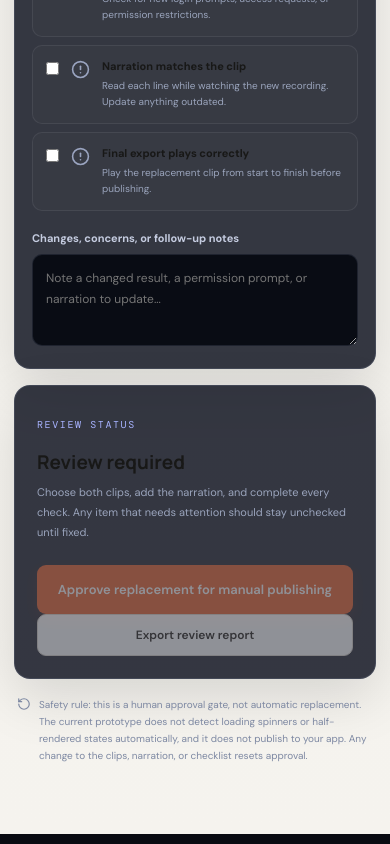
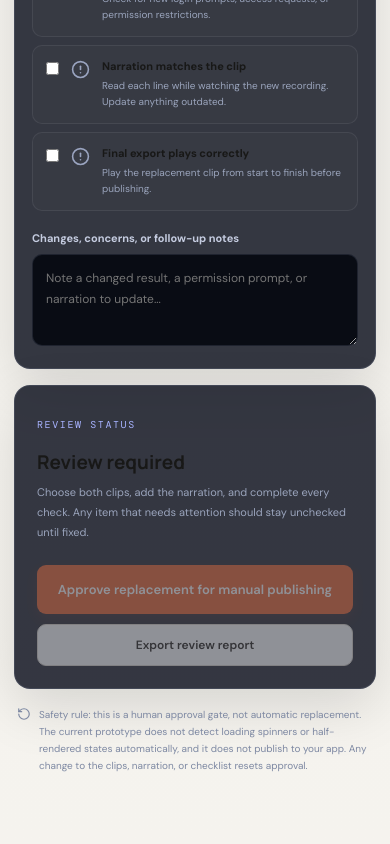
Before and after one commit to arhan1-hub/Cutlume, a Next.js app: page /review in a window 390 px wide. Shown: the part 2927-3771 px from the top of the page. Built offline with nearby package versions, Linux system fonts and the light colour scheme.

Commit message:
Style explicit review approval actions for mobile and desktop

```diff
--- a/app/globals.css
+++ b/app/globals.css
@@ -710,13 +710,15 @@ button:disabled{opacity:.65;cursor:wait;transform:none}
 .review-status{display:flex;align-items:center;justify-content:space-between;gap:22px;margin-top:16px;padding:22px}
 .review-status h2{font:700 19px var(--display);margin:8px 0}
 .review-status p:not(.eyebrow){max-width:640px;color:var(--muted);font-size:11px;line-height:1.8;margin:0}
+.review-status-actions{display:grid;gap:10px;min-width:230px}
 .review-status-ready{border-color:rgba(143,227,202,.3)}
 .review-status-ready .eyebrow{color:#8fe3ca}
 .review-status .button{flex-shrink:0}
 .review-status .button:disabled{opacity:.45;cursor:not-allowed}
 .review-footnote{display:flex;gap:8px;align-items:flex-start;color:#7d88a2;font-size:10px;line-height:1.7;margin:17px 3px 0}
 .review-footnote svg{flex-shrink:0;margin-top:1px}
-@media(max-width:760px){.review-shell{width:calc(100% - 28px);margin-top:22px}.review-clips{grid-template-columns:1fr}.review-intro h1{letter-spacing:-1.8px}.review-title-card{align-items:flex-start;flex-direction:column}.review-title-card input{width:100%;flex:auto}.review-status{align-items:stretch;flex-direction:column}.review-status .button{width:100%}.review-section{padding:17px}.review-clip-card{padding:14px}}
+@media(max-width:760px){.review-shell{width:calc(100% - 28px);margin-top:22px}.review-clips{grid-template-columns:1fr}.review-intro h1{letter-spacing:-1.8px}.review-title-card{align-items:flex-start;flex-direction:column}.review-title-card input{width:100%;flex:auto}.review-status{align-items:stretch;flex-direction:column}.review-status .button{width:100%}
+.review-status-actions{width:100%;min-width:0}.review-section{padding:17px}.review-clip-card{padding:14px}}
 
 
 .review-diff-result{margin:14px 0;padding:12px 14px;border:1px solid rgba(168,179,255,.2);border-radius:10px;background:rgba(168,179,255,.06);color:#d6dcf4;font-size:11px;line-height:1.8}
```
